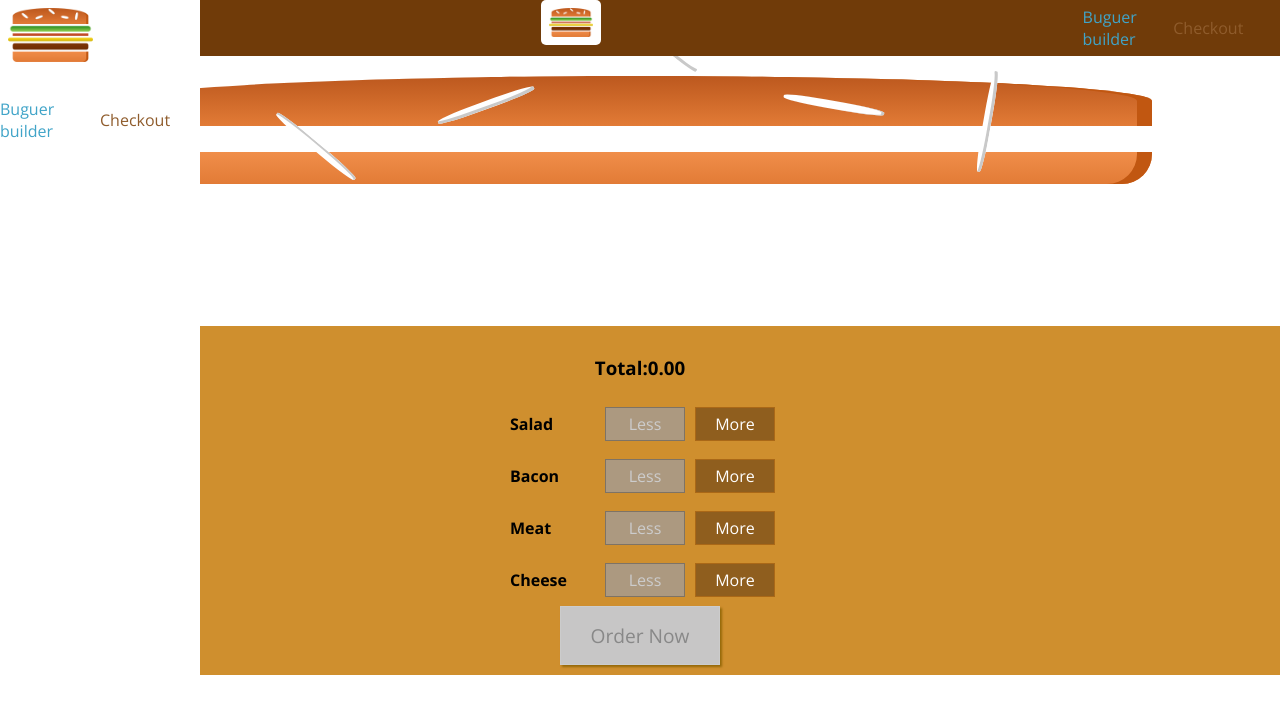
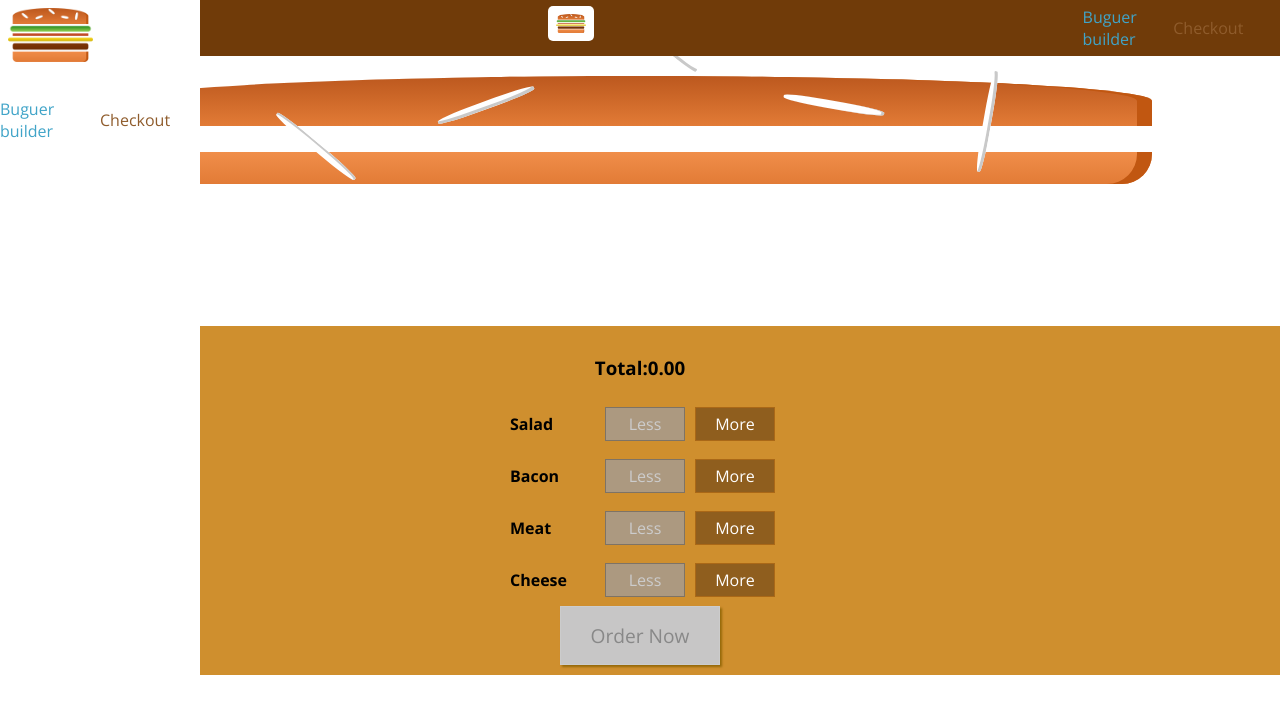
Before and after one commit to hernanimattos/burguer-react-study, a React (Create React App) app: page / in a window 1280 px wide. Shown: the top 714 px of the page. Built offline with nearby package versions, Linux system fonts and the light colour scheme.

Commit message:
toolbar css

```diff
--- a/src/components/Navigation/Toolbar/Toolbar.module.css
+++ b/src/components/Navigation/Toolbar/Toolbar.module.css
@@ -19,5 +19,5 @@
 }
 
 .Logo {
-  height: 100%;
+  height: 80%;
 }
```
